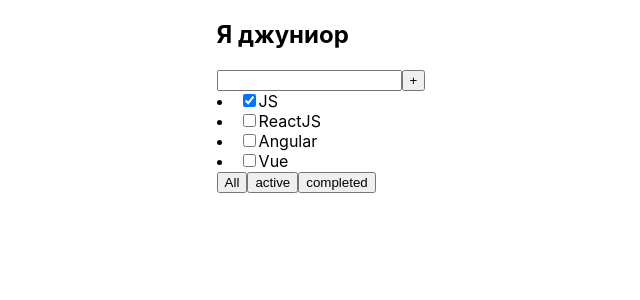
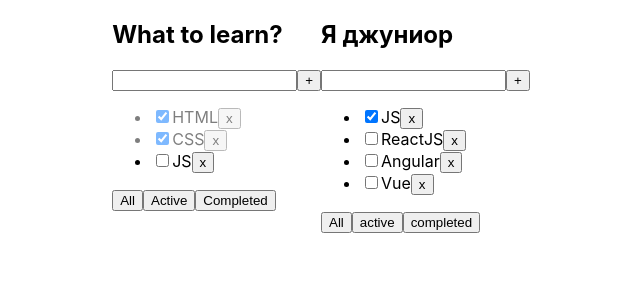
Before and after one commit to SempaiDarcy/lesson-monday, a React (Create React App) app: page / in a window 1280 px wide. Shown: the top 300 px of the page, without its empty margins (319-959 px from the left). Built offline with nearby package versions, Linux system fonts and the light colour scheme.

Commit message:
Thuesday

```diff
--- a/src/App.tsx
+++ b/src/App.tsx
@@ -1,10 +1,12 @@
 import React from 'react';
 import './App.css';
 import Tuesday from "./Components/Tuesday/Tuesday";
+import Monday from "./Components/Monday/Monday";
 
 function App() {
     return (
         <div className="App">
+            <Monday/>
             <Tuesday/>
         </div>
     );
--- a/src/Components/Tuesday/Todolist-tuesday.tsx
+++ b/src/Components/Tuesday/Todolist-tuesday.tsx
@@ -1,21 +1,66 @@
-import React from 'react';
-import {TaskType} from "./Tuesday";
+import React, {ChangeEvent, useState} from 'react';
+import './Tuesday.css'
+import {FilterType, TaskType} from "./Tuesday";
 
 type TodoProps = {
     title:string
     tasks: TaskType[]
+    onChangeFilter:(value:FilterType)=>void
+    addTask:(name:string)=>void
+    deleteTask:(id:string)=>void
 }
  export const TodolistTuesday = (props:TodoProps) => {
+
+    const [title,setTitle]=useState('')
+     const [error,setError] = useState<string|null>(null)
+
+    const addTask = () =>{
+        if (title!==''){
+            props.addTask(title.trim())
+            setTitle('')
+        }
+        else{
+            setError('Введите текст')
+        }
+    }
+     const onChangeHandler = (e: ChangeEvent<HTMLInputElement>) => {
+         setError(null)
+         setTitle(e.currentTarget.value)
+     }
+
+    const onAllClickFilter=()=>{
+        props.onChangeFilter('all')
+    }
+     const onActiveClickFilter=()=>{
+         props.onChangeFilter('active')
+     }
+     const onCompletedClickFilter=()=>{
+         props.onChangeFilter('completed')
+     }
     return (
         <div>
             <h2>{props.title}</h2>
-            <input type="text"/><button>+</button>
-            {props.tasks.map(task=>{
-                return <li key={task.id}><input type="checkbox" defaultChecked={task.isDone}/><span>{task.name}</span></li>
-            })}
-            <button>All</button>
-            <button>active</button>
-            <button>completed</button>
+            <input type="text"
+                   value={title}
+                   className={error ? 'error' : ''}
+                   onChange={onChangeHandler}
+            />
+
+            <button onClick={addTask}>+</button>
+            {error && <div className={'error-message'}>{error}</div>}
+
+            <ul>{props.tasks.map(task => {
+                const onCLickHandler=()=>{props.deleteTask(task.id)}
+
+                return <li key={task.id}>
+                    <input type="checkbox" defaultChecked={task.isDone}/><span>{task.name}</span><button onClick={onCLickHandler}>x</button>
+                </li>
+            })
+            }</ul>
+
+            <button onClick={onAllClickFilter}>All</button>
+            <button onClick={onActiveClickFilter}>active</button>
+            <button onClick={onCompletedClickFilter}>completed</button>
         </div>
     );
 };
--- /dev/null
+++ b/src/Components/Tuesday/Tuesday.css
@@ -0,0 +1,6 @@
+.error{
+    border: 1px solid red;
+}
+.error-message {
+    color: red;
+}
--- a/src/Components/Tuesday/Tuesday.tsx
+++ b/src/Components/Tuesday/Tuesday.tsx
@@ -2,7 +2,7 @@ import React, {useState} from 'react';
 import {TodolistTuesday} from "./Todolist-tuesday";
 import {v1} from "uuid";
 
-type FilterType = 'all' | 'active' | 'completed'
+export type FilterType = 'all' | 'active' | 'completed'
 
 export type TaskType = {
     id:string,
@@ -20,6 +20,15 @@ const Tuesday = () => {
 
     const [filter,setFilter] = useState<FilterType>('all')
 
+    const addTask=(name:string)=> {
+        let newTask = {id:v1(),name,isDone:false}
+        setTasks([...tasks,newTask])
+    }
+
+    const deleteTask=(id:string)=>{
+        setTasks(tasks.filter(el=>el.id!==id))
+    }
+
     let tasksForTodolist = tasks
 
     if (filter==='active'){
@@ -29,9 +38,19 @@ const Tuesday = () => {
         tasksForTodolist = tasks.filter(el=>!el.isDone)
     }
 
+    const onChangeFilter = (value:FilterType) => {
+        setFilter(value)
+    }
+
     return (
         <div>
-           <TodolistTuesday title={'Я джуниор'} tasks={tasksForTodolist}/>
+           <TodolistTuesday title={'Я джуниор'}
+                            tasks={tasksForTodolist}
+                            onChangeFilter={onChangeFilter}
+                            addTask={addTask}
+                            deleteTask={deleteTask}
+
+           />
         </div>
     );
 };
```
